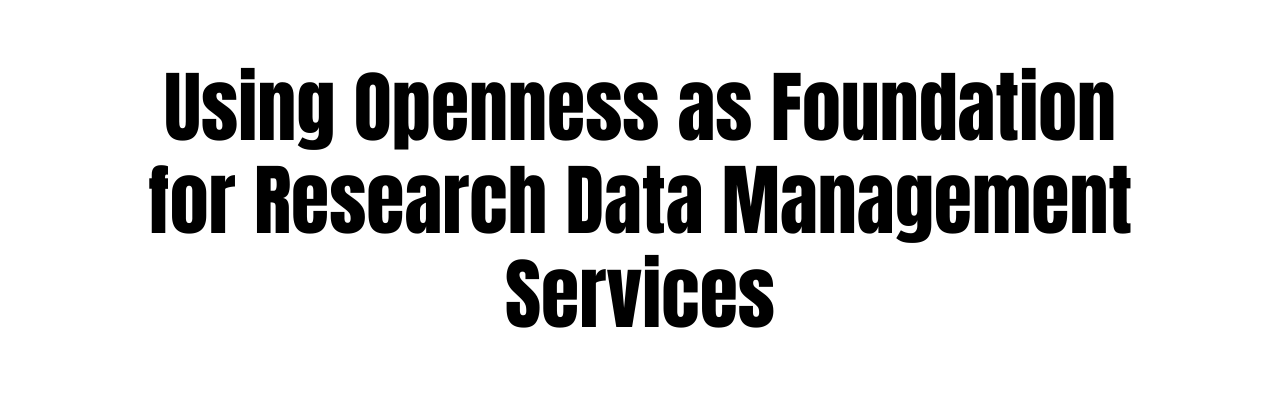
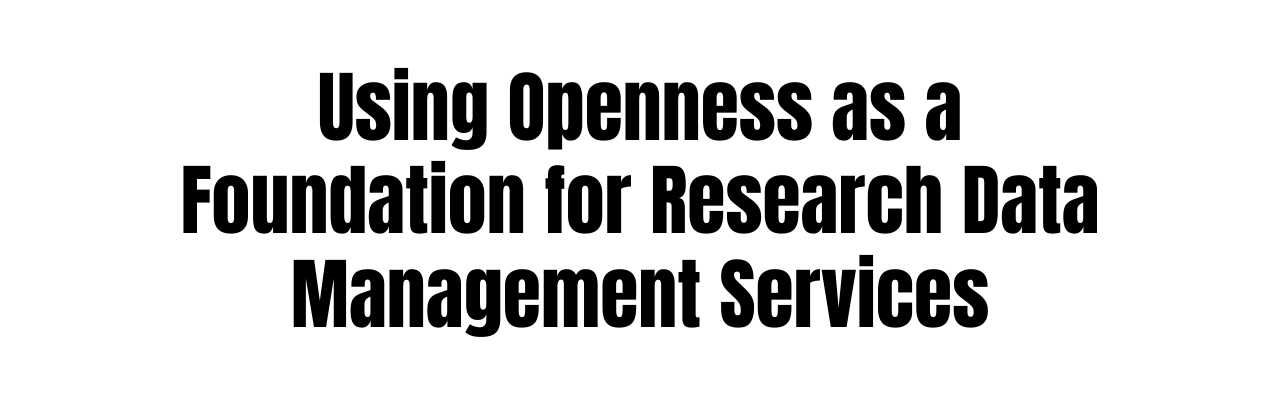
Before and after one commit to VickyRampin/2016-LITA-OpenDataServices, a website: page index.html in a window 1280 px wide. Shown: the top 410 px of the page. Drawn offline with Linux system fonts and the light colour scheme; a web font is replaced by a local one.

Commit message:
added 'a' to title

```diff
--- a/index.html
+++ b/index.html
@@ -29,7 +29,7 @@
 
 				<!--SLIDE 1-->
 				<section>
-					<h2>Using Openness as Foundation for Research Data Management Services</h2><br/>
+					<h2>Using Openness as a Foundation for Research Data Management Services</h2><br/>
 
 					<div class="title-page"><p>Get this presentation: <a href="https://goo.gl/ga08ef">https://goo.gl/ga08ef</a><br/>Vicky Steeves and Nick Wolf | November 19, 2016</p></div>
 
```
